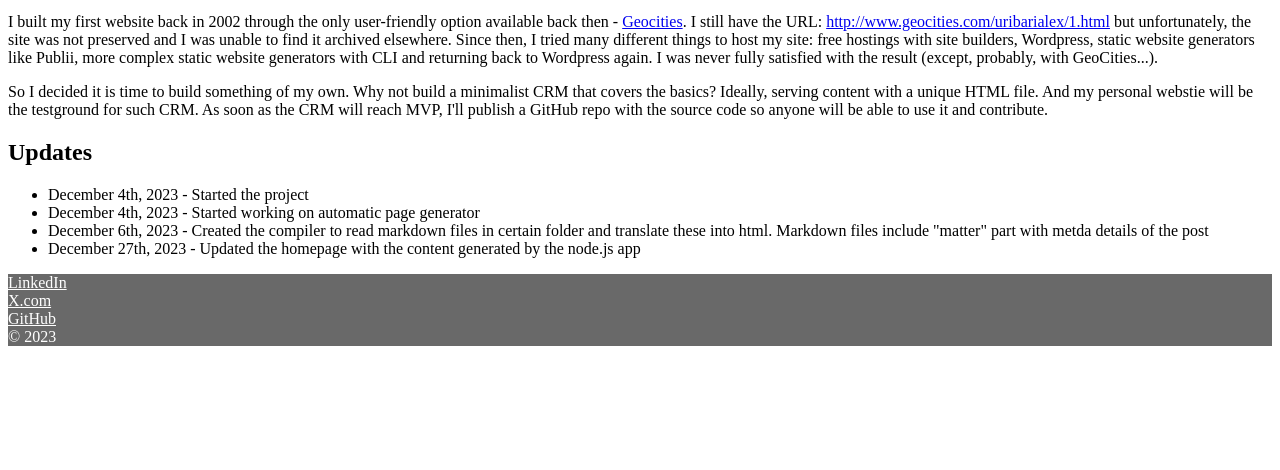
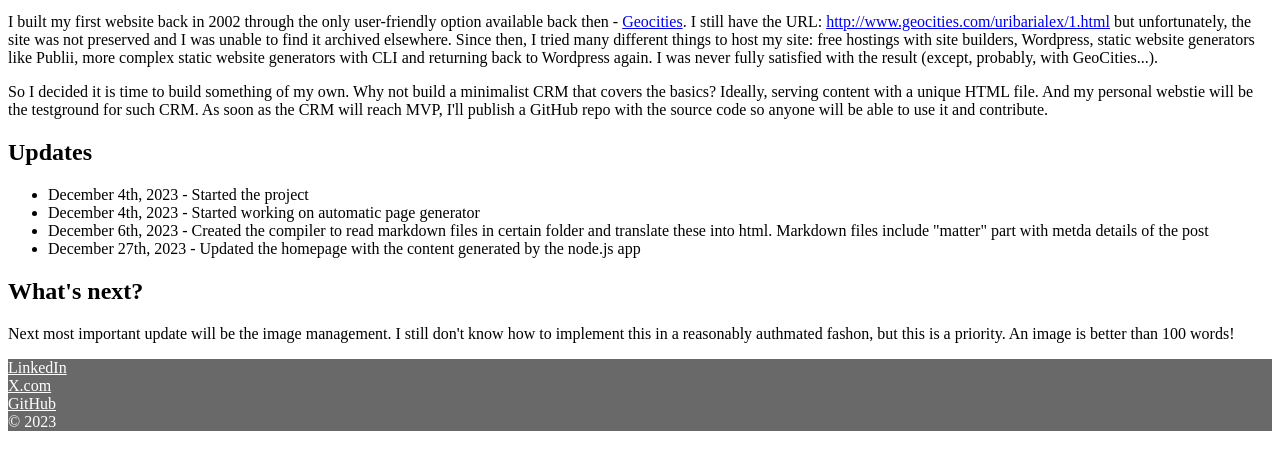
Before and after one commit to alexuribarri/alexuribarri, a website: page pages/dist/index.html in a window 1280 px wide. Shown: the part 172-642 px from the top of the page. Drawn offline with Linux system fonts and the light colour scheme.

Commit message:
now with update

```diff
--- a/pages/dist/index.html
+++ b/pages/dist/index.html
@@ -70,6 +70,8 @@ footer {
 <li>December 6th, 2023 - Created the compiler to read markdown files in certain folder and translate these into html. Markdown files include &quot;matter&quot; part with metda details of the post</li>
 <li>December 27th, 2023 - Updated the homepage with the content generated by the node.js app</li>
 </ul>
+<h2>What&#39;s next?</h2>
+<p>Next most important update will be the image management. I still don&#39;t know how to implement this in a reasonably authmated fashon, but this is a priority. An image is better than 100 words!</p>
 <footer><div class="footer-social"><ul>
    <li> <a href="https://www.linkedin.com/in/uribarri/">LinkedIn</a> </li>
 
```
